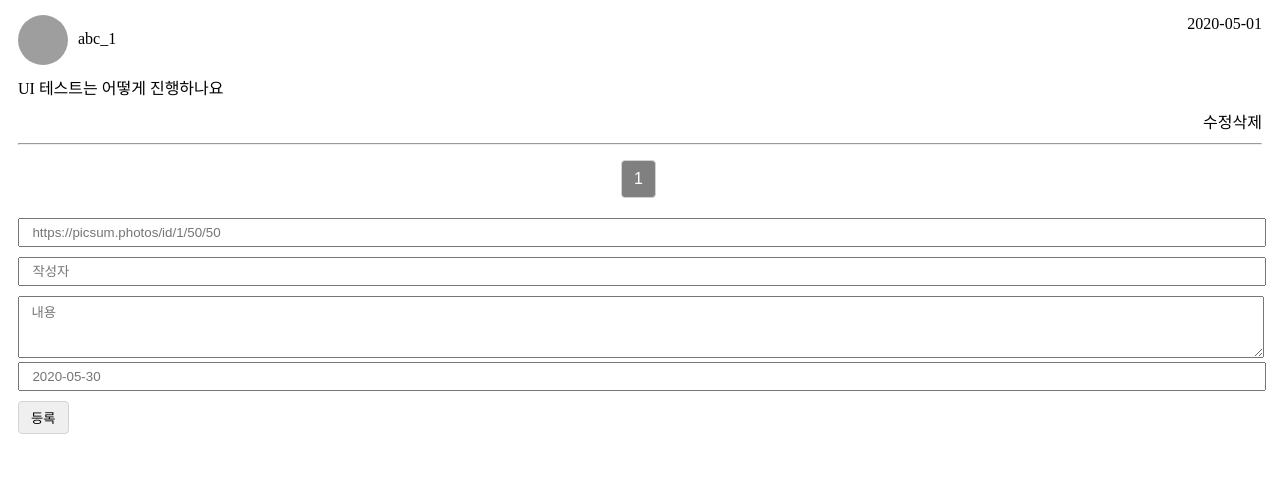
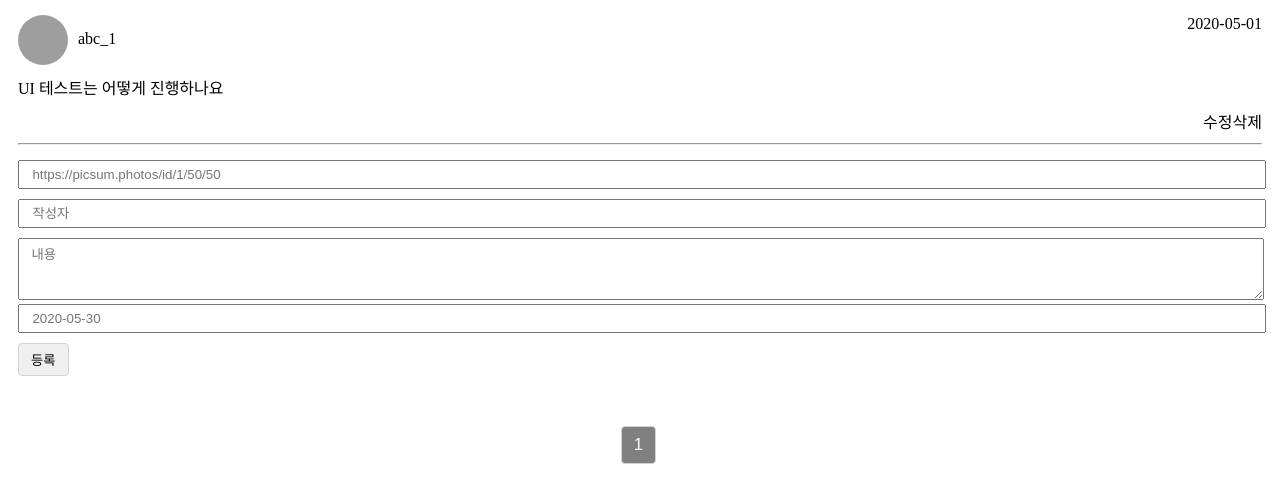
Before and after one commit to Pre-Team-10/pre-onboarding-8th-4-10, a React (Create React App) app: page / in a window 1280 px wide. Shown: the top 502 px of the page. Built offline with nearby package versions, Linux system fonts and the light colour scheme; grey boxes are pictures that could not be loaded.

Commit message:
Feat: styled 파일 분리, 컴포넌트 변경, 사용하지 않는 폴더 및 파일 삭제

```diff
--- a/src/App.tsx
+++ b/src/App.tsx
@@ -1,16 +1,8 @@
 import React from "react";
-import CommentListContainer from "./containers/CommentListContainer";
-import PageListContainer from "./containers/PageListContainer";
-import FormContainer from "./containers/FormContainer";
+import Index from "./pages/Index";
 
 function App() {
-  return (
-    <div>
-      <CommentListContainer />
-      <PageListContainer />
-      <FormContainer />
-    </div>
-  );
+  return <Index />;
 }
 
 export default App;
--- a/src/components/CommentList.tsx
+++ b/src/components/CommentList.tsx
@@ -1,39 +1,5 @@
 import React from "react";
-import styled from "styled-components";
-
-const Comment = styled.div`
-  padding: 7px 10px;
-  text-align: left;
-
-  & > img {
-    vertical-align: middle;
-    margin-right: 10px;
-    border-radius: 50%;
-    width: 50px;
-    height: 50px;
-  }
-`;
-
-const CreatedAt = styled.div`
-  float: right;
-  vertical-align: middle;
-`;
-
-const Content = styled.div`
-  margin: 10px 0;
-`;
-
-const Button = styled.div`
-  text-align: right;
-  margin: 10px 0;
-  & > a {
-    margin-right: 10px;
-    padding: 0.375rem 0.75rem;
-    border-radius: 0.25rem;
-    border: 1px solid lightgray;
-    cursor: pointer;
-  }
-`;
+import { Comment, CreatedAt, Content, Button } from "./styles";
 
 // 임시 데이터 입니다. 코드 작성시 data 부분을 지워주세요
 const data = [
@@ -51,7 +17,7 @@ function CommentList() {
     <>
       {data.map((comment) => (
         <Comment key={comment.id}>
-          <img src={comment.profile_url} alt={comment.profile_url} />
+          <img src={comment.profile_url} alt="" />
 
           {comment.author}
 
--- a/src/components/Form.tsx
+++ b/src/components/Form.tsx
@@ -1,28 +1,5 @@
 import React from "react";
-import styled from "styled-components";
-
-const FormStyle = styled.div`
-  & > form {
-    padding: 0 10px;
-    margin-bottom: 50px;
-  }
-  & > form > textarea {
-    padding: 5px 1%;
-    width: 98%;
-    height: 50px;
-  }
-  & > form > input[type="text"] {
-    padding: 5px 1%;
-    width: 98%;
-    margin-bottom: 10px;
-  }
-  & > form > button {
-    padding: 0.375rem 0.75rem;
-    border-radius: 0.25rem;
-    border: 1px solid lightgray;
-    cursor: pointer;
-  }
-`;
+import { FormStyle } from "./styles";
 
 function Form() {
   return (
--- a/src/components/PageList.tsx
+++ b/src/components/PageList.tsx
@@ -1,25 +1,5 @@
 import React from "react";
-import styled from "styled-components";
-
-const PageListStyle = styled.div`
-  margin-bottom: 20px;
-  text-align: center;
-`;
-
-const Page = styled.button<{ active: boolean }>`
-  padding: 0.375rem 0.75rem;
-  border-radius: 0.25rem;
-  font-size: 1rem;
-  line-height: 1.5;
-  border: 1px solid lightgray;
-  ${({ active }) =>
-    active &&
-    `
-        background: gray;
-        color: #fff;
-  `}
-  margin-right: 3px;
-`;
+import { PageListStyle, Page } from "./styles";
 
 function PageList() {
   const pageArray = [];
--- /dev/null
+++ b/src/components/styles.ts
@@ -0,0 +1,75 @@
+import styled from "styled-components";
+
+export const Comment = styled.div`
+  padding: 7px 10px;
+  text-align: left;
+
+  & > img {
+    vertical-align: middle;
+    margin-right: 10px;
+    border-radius: 50%;
+    width: 50px;
+    height: 50px;
+  }
+`;
+export const CreatedAt = styled.div`
+  float: right;
+  vertical-align: middle;
+`;
+export const Content = styled.div`
+  margin: 10px 0;
+`;
+export const Button = styled.div`
+  text-align: right;
+  margin: 10px 0;
+  & > a {
+    margin-right: 10px;
+    padding: 0.375rem 0.75rem;
+    border-radius: 0.25rem;
+    border: 1px solid lightgray;
+    cursor: pointer;
+  }
+`;
+
+export const FormStyle = styled.div`
+  & > form {
+    padding: 0 10px;
+    margin-bottom: 50px;
+  }
+  & > form > textarea {
+    padding: 5px 1%;
+    width: 98%;
+    height: 50px;
+  }
+  & > form > input[type="text"] {
+    padding: 5px 1%;
+    width: 98%;
+    margin-bottom: 10px;
+  }
+  & > form > button {
+    padding: 0.375rem 0.75rem;
+    border-radius: 0.25rem;
+    border: 1px solid lightgray;
+    cursor: pointer;
+  }
+`;
+
+export const PageListStyle = styled.div`
+  margin-bottom: 20px;
+  text-align: center;
+`;
+
+export const Page = styled.button<{ active: boolean }>`
+  padding: 0.375rem 0.75rem;
+  border-radius: 0.25rem;
+  font-size: 1rem;
+  line-height: 1.5;
+  border: 1px solid lightgray;
+  ${({ active }) =>
+    active &&
+    `
+        background: gray;
+        color: #fff;
+  `}
+  margin-right: 3px;
+`;
--- a/src/containers/CommentListContainer.tsx
+++ /dev/null
@@ -1,12 +0,0 @@
-import React from "react";
-import CommentList from "../components/CommentList";
-
-function CommentListContainer() {
-  return (
-    <div>
-      <CommentList />
-    </div>
-  );
-}
-
-export default CommentListContainer;
--- a/src/containers/FormContainer.tsx
+++ /dev/null
@@ -1,8 +0,0 @@
-import React from "react";
-import Form from "../components/Form";
-
-function FormContainer() {
-  return <Form />;
-}
-
-export default FormContainer;
--- a/src/containers/PageListContainer.tsx
+++ /dev/null
@@ -1,8 +0,0 @@
-import React from "react";
-import PageList from "../components/PageList";
-
-function PageListContainer() {
-  return <PageList />;
-}
-
-export default PageListContainer;
--- /dev/null
+++ b/src/pages/Index.tsx
@@ -0,0 +1,16 @@
+import React from "react";
+import CommentList from "../components/CommentList";
+import Form from "../components/Form";
+import PageList from "../components/PageList";
+
+function Index() {
+  return (
+    <>
+      <CommentList />
+      <Form />
+      <PageList />
+    </>
+  );
+}
+
+export default Index;
```
Also changed, not shown: src/util/async.utill.ts (deleted, +0 -22 lines).
